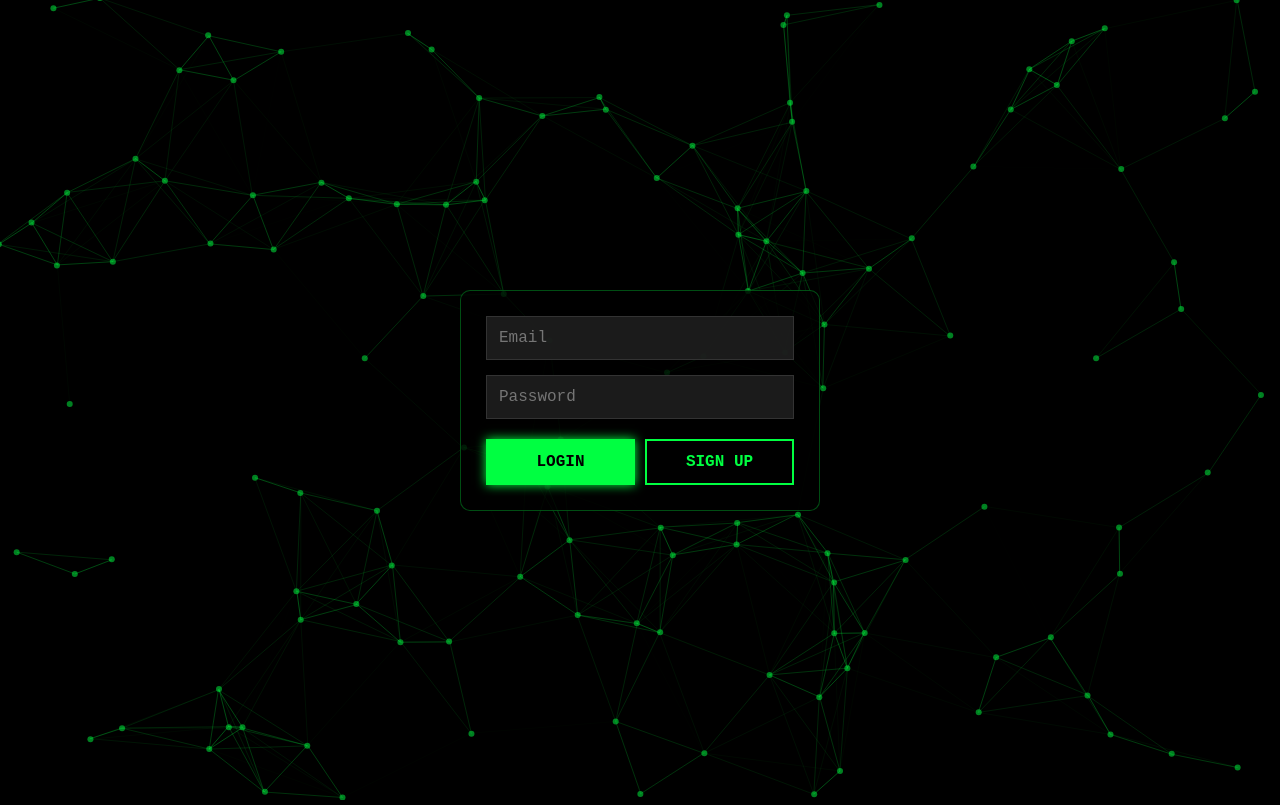
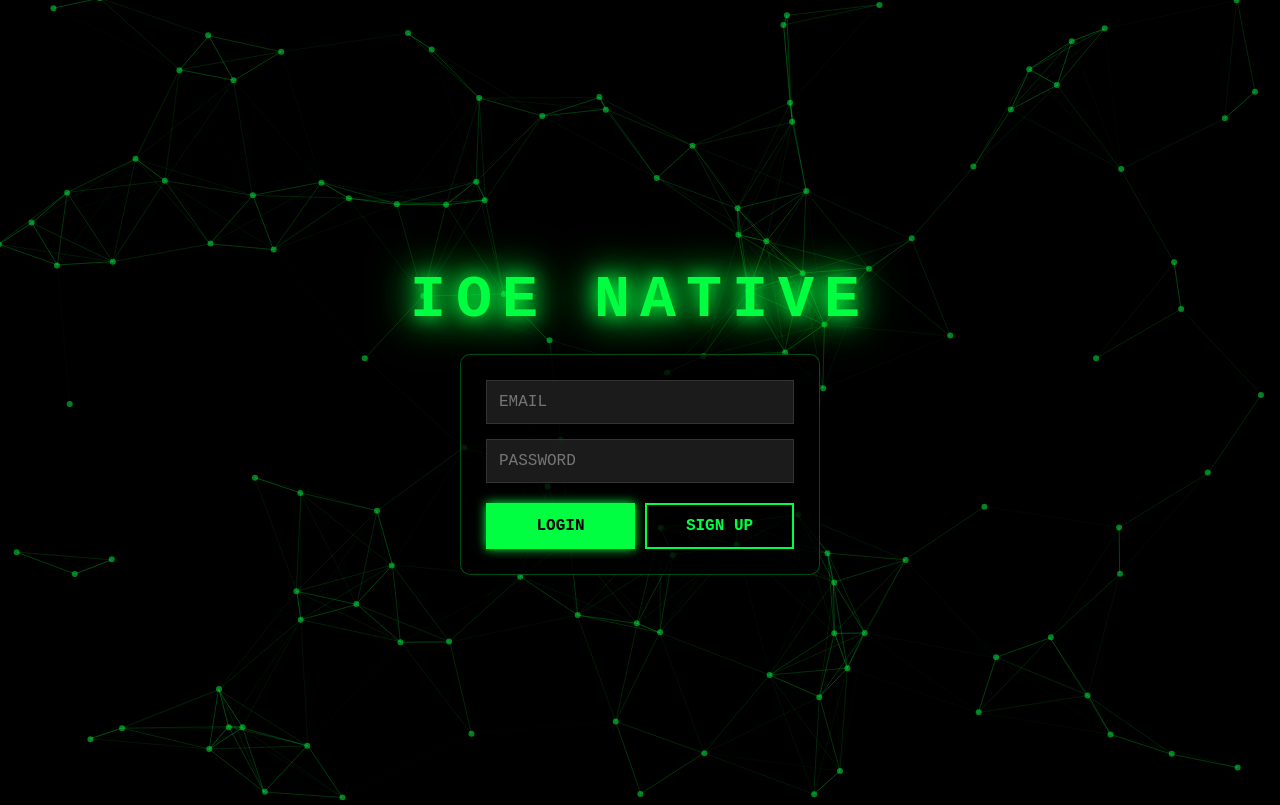
Before and after one commit to duylip789/Thunder-NewGenn, a plain HTML site: page index.html in a window 1280 px wide. Both pictures are taken after a click on the button "LOGIN". Drawn offline with nearby package versions, Linux system fonts and the light colour scheme.

Commit message:
Update index.html

```diff
--- a/index.html
+++ b/index.html
@@ -2,7 +2,7 @@
 <html lang="vi">
 <head>
     <meta charset="UTF-8">
-    <title>Hacker UI</title>
+    <title>IOE NATIVE Portal</title>
     <link rel="stylesheet" href="style.css">
     <script src="https://cdn.jsdelivr.net/particles.js/2.0.0/particles.min.js"></script>
 </head>
@@ -10,16 +10,18 @@
     <div id="particles-js"></div>
 
     <div class="container">
+        <h1 class="main-title">IOE NATIVE</h1>
+
         <div class="login-box">
             <div id="register-form">
                 <div class="input-group">
-                    <input type="text" id="reg-name" placeholder="Name">
+                    <input type="text" id="reg-name" placeholder="FULL NAME" required>
                 </div>
                 <div class="input-group">
-                    <input type="email" id="reg-email" placeholder="Email">
+                    <input type="email" id="reg-email" placeholder="EMAIL ADDRESS" required>
                 </div>
                 <div class="input-group">
-                    <input type="password" id="reg-pass" placeholder="Password">
+                    <input type="password" id="reg-pass" placeholder="PASSWORD" required>
                 </div>
                 <div class="button-group">
                     <button class="btn btn-primary" onclick="handleRegister()">SIGN UP</button>
@@ -29,10 +31,10 @@
 
             <div id="login-form" style="display: none;">
                 <div class="input-group">
-                    <input type="text" placeholder="Email">
+                    <input type="text" placeholder="EMAIL">
                 </div>
                 <div class="input-group">
-                    <input type="password" placeholder="Password">
+                    <input type="password" placeholder="PASSWORD">
                 </div>
                 <div class="button-group">
                     <button class="btn btn-primary" onclick="alert('Access Denied')">LOGIN</button>
```
